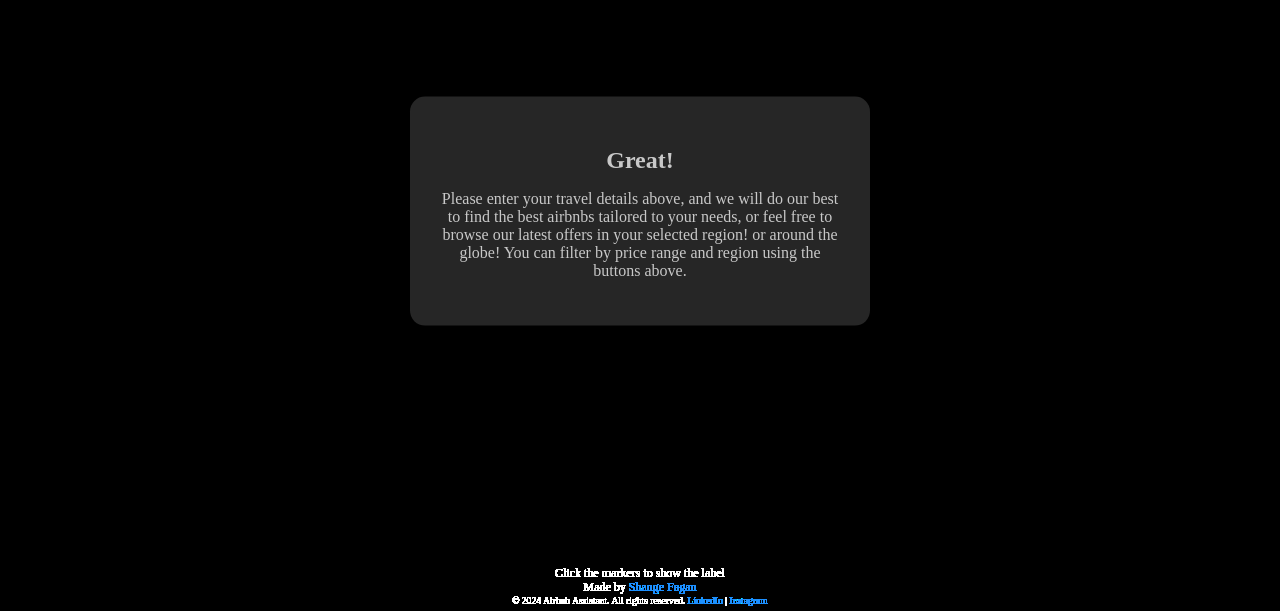
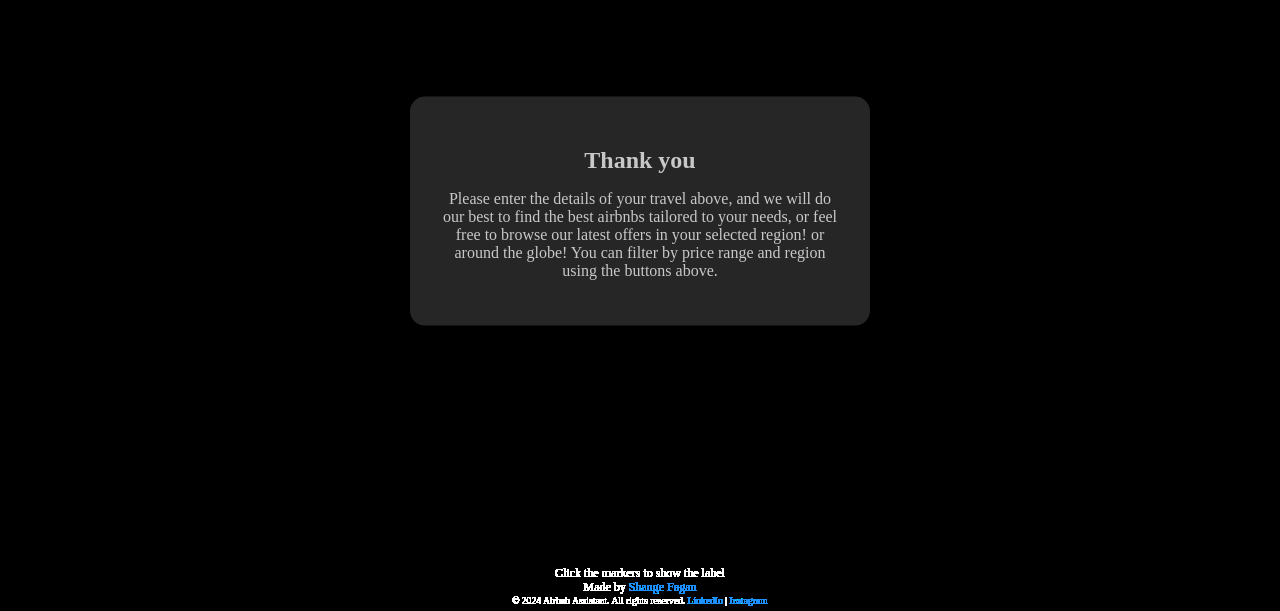
Before and after one commit to Shange-Fagan/Airbnb-Hotels-Finder, a plain HTML site: page index.html in a window 1280 px wide. Both pictures are taken after typing "Sample", "2020-01-15", "5" into the empty fields and a click on the button "Submit". Shown: the part 189-800 px from the top of the page. Drawn offline with nearby package versions, Linux system fonts and the light colour scheme; a script that the page names is missing.

Commit message:
Update index.html

```diff
--- a/index.html
+++ b/index.html
@@ -923,9 +923,9 @@ overflow: hidden;
 </div>
 
 <div id="confirmationMessage" style="display: none;">
-  <h2>Great!</h2>
+  <h2>Thank you</h2>
   <p>
-    Please enter your travel details above, and we will do our best to find the best airbnbs tailored to your needs, or feel free to browse our latest offers in your selected region! or around the globe! You can filter by price range and region using the buttons above.
+    Please enter the details of your travel above, and we will do our best to find the best airbnbs tailored to your needs, or feel free to browse our latest offers in your selected region! or around the globe! You can filter by price range and region using the buttons above.
   </p>
 </div>
 
```
